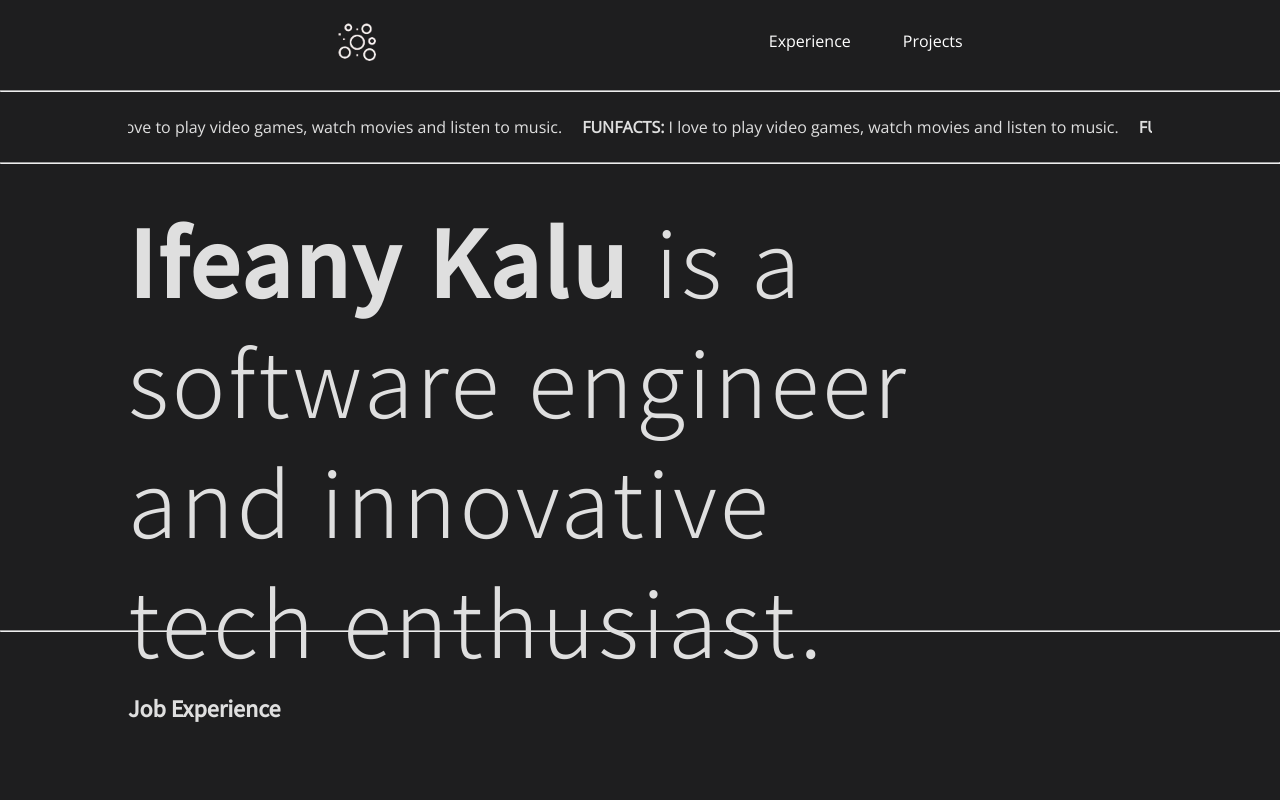
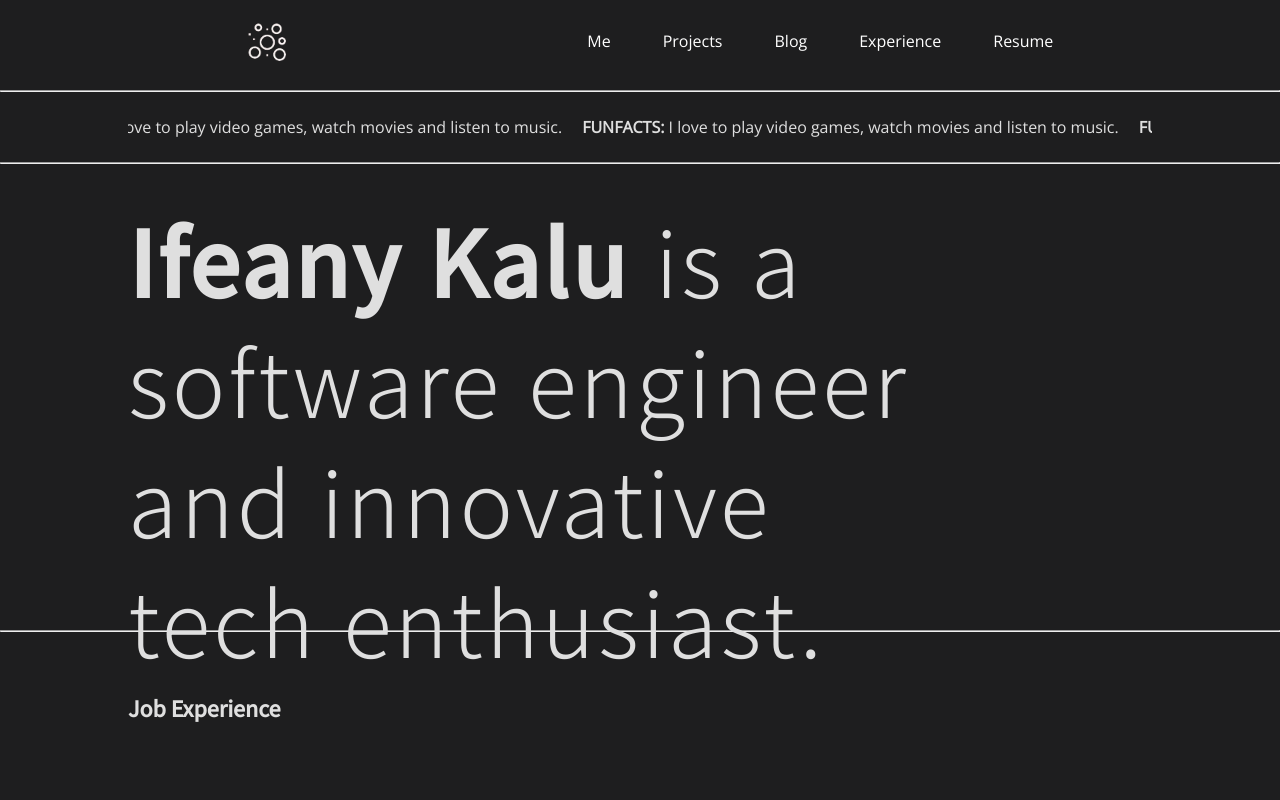
Before and after one commit to fazzy12/fazzy12.github.io, a plain HTML site: page index.html in a window 1280 px wide. Shown: the top 800 px of the page. Drawn offline with nearby package versions, Linux system fonts and the light colour scheme.

Commit message:
push the whole repo

```diff
--- a/index.html
+++ b/index.html
@@ -25,8 +25,11 @@
             </a>
             <nav class="main-nav">
                 <ul>
+                    <li><a href="#Me">Me</a></li>
+                    <li><a href="#projects">Projects</a></li>
+                    <li><a href="#Blog">Blog</a></li>
                     <li><a href="#experience">Experience</a></li>
-                    <li><a href="#projects">Projects</a></li>
+                    <li><a href="#Resume">Resume</a></li>
                     <!-- Add more navigation links as needed -->
                 </ul>
             </nav>
```
